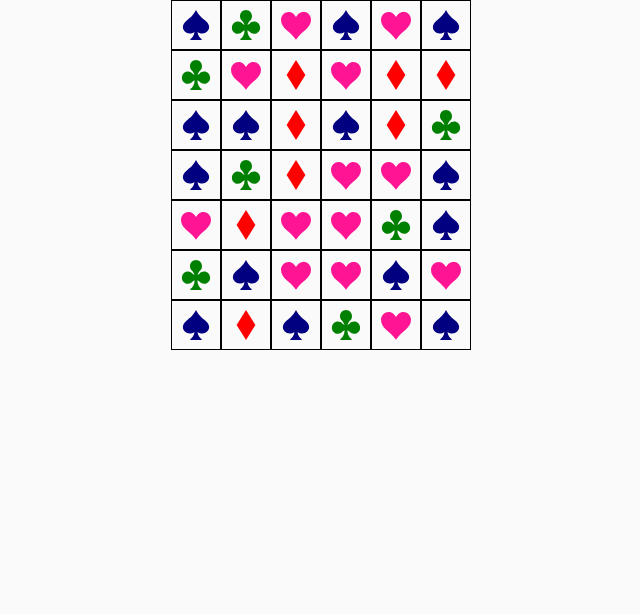
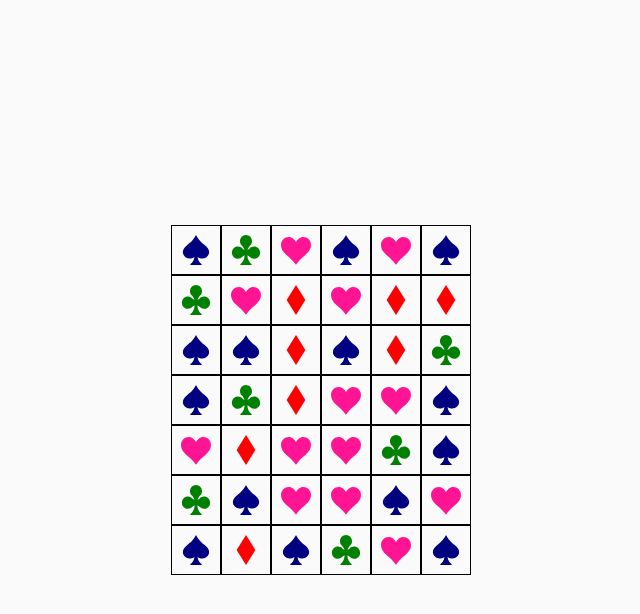
Before and after one commit to Loki99911/PTM-test, a plain HTML site: page index.html in a window 1280 px wide. Shown: the whole page, without its empty margins (319-959 px from the left). Drawn offline with nearby package versions, Linux system fonts and the light colour scheme.

```diff
--- a/css/common.css
+++ b/css/common.css
@@ -3,6 +3,9 @@
 }
 
 body {
+  display: flex;
+  justify-content: center;
+  align-items: center;
   margin: 16px;
   font-family: -apple-system, BlinkMacSystemFont, "Segoe UI", Roboto, Oxygen,
     Ubuntu, Cantarell, "Open Sans", "Helvetica Neue", sans-serif;
--- a/index.html
+++ b/index.html
@@ -4,7 +4,8 @@
     <meta charset="UTF-8" />
     <meta http-equiv="X-UA-Compatible" content="IE=edge" />
     <meta name="viewport" content="width=device-width, initial-scale=1.0" />
-    <title>Full Stack Developer (MERN, Trainee)</title>
+    <title>Test</title>
+    <link rel="icon" type="image/png" href="./img/icon.JPG">
     <link
       rel="stylesheet"
       href="https://cdnjs.cloudflare.com/ajax/libs/modern-normalize/1.0.0/modern-normalize.min.css"
--- a/js/render.js
+++ b/js/helpers/render.js
@@ -1,5 +1,5 @@
 import { generateField } from "./generateField.js";
-import { removeGroup } from "./task.js";
+import { removeGroup } from "../task.js";
 
 function renderField(field) {
   const rootField = document.querySelector(".field");
--- a/js/task.js
+++ b/js/task.js
@@ -1,5 +1,4 @@
-import "./render.js";
-// import { generateField } from "./generateField.js";
+import "./helpers/render.js";
 
 export function removeGroup(e) {
   const element = e.currentTarget;
```
Also changed, not shown: img/GHLink.JPG (added), img/MainPage.JPG (added), img/icon.JPG (added), js/helpers/generateField.js (renamed from js/generateField.js), 1 other file.
